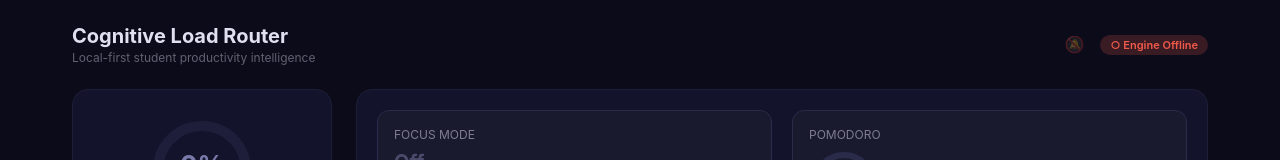
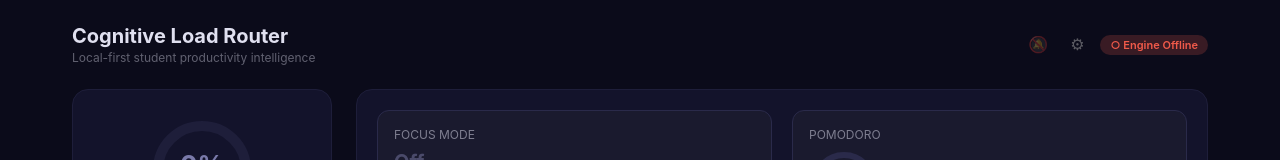
Before and after one commit to Space-Paragon1/Cognitive-Inference-Engine, a React (Vite) app in the folder frontend/: page / in a window 1280 px wide. Shown: the top 160 px of the page. Built offline with nearby package versions, Linux system fonts and the light colour scheme; no server answers.

Commit message:
feat: add SettingsPanel gear button to App header and wire settings drawer

```diff
--- a/frontend/src/App.tsx
+++ b/frontend/src/App.tsx
@@ -1,7 +1,8 @@
-import { useEffect, useRef } from "react";
+import { useEffect, useRef, useState } from "react";
 import { CognitiveTimeline } from "./components/CognitiveTimeline";
 import { ControlPanel } from "./components/ControlPanel";
 import { LoadGauge } from "./components/LoadGauge";
+import { SettingsPanel } from "./components/Settings";
 import { StatsCard } from "./components/StatsCard";
 import { TaskQueue } from "./components/TaskQueue";
 import { TimelineReplay } from "./components/TimelineReplay";
@@ -45,7 +46,7 @@ const styles = {
   } as React.CSSProperties,
   title: { fontSize: 20, fontWeight: 700 } as React.CSSProperties,
   subtitle: { fontSize: 12, opacity: 0.4, marginTop: 2 } as React.CSSProperties,
-  bellBase: {
+  iconBtnBase: {
     fontSize: 16,
     background: "none",
     border: "none",
@@ -82,10 +83,9 @@ export default function App() {
   const { state, connected } = useCognitiveState();
   const { entries, scores } = useTimeline(300);
   const { enabled, supported, permission, request, disable, notify } = useNotifications();
+  const [settingsOpen, setSettingsOpen] = useState(false);
 
-  // Track previous context to detect transitions
   const prevContextRef = useRef<string>("unknown");
-  // Track consecutive high-load ticks for spike detection
   const highLoadCountRef = useRef(0);
 
   // Context transition notifications
@@ -118,27 +118,33 @@ export default function App() {
     if (enabled) {
       disable();
     } else {
-      if (permission === "denied") return; // browser blocked — nothing we can do
+      if (permission === "denied") return;
       await request();
     }
+  };
+
+  // Computed styles for dynamic values
+  const bellStyle: React.CSSProperties = {
+    ...styles.iconBtnBase,
+    opacity: permission === "denied" ? 0.3 : enabled ? 1 : 0.45,
+    outline: enabled ? "1px solid #4a4af044" : "none",
+    color: enabled ? "#4a4af0" : "#aaa",
+  };
+  const gearStyle: React.CSSProperties = {
+    ...styles.iconBtnBase,
+    opacity: settingsOpen ? 1 : 0.5,
+    color: settingsOpen ? "#4a4af0" : "#aaa",
+    outline: settingsOpen ? "1px solid #4a4af044" : "none",
+  };
+  const badgeStyle: React.CSSProperties = {
+    ...styles.badge,
+    background: connected ? "#4af0a033" : "#f05a4a33",
+    color: connected ? "#4af0a0" : "#f05a4a",
   };
 
   const bellTitle = permission === "denied"
     ? "Notifications blocked by browser"
     : enabled ? "Notifications on — click to disable" : "Enable notifications";
-
-  const bellStyle: React.CSSProperties = {
-    ...styles.bellBase,
-    opacity: permission === "denied" ? 0.3 : enabled ? 1 : 0.45,
-    outline: enabled ? "1px solid #4a4af044" : "none",
-    color: enabled ? "#4a4af0" : "#aaa",
-  };
-
-  const badgeStyle: React.CSSProperties = {
-    ...styles.badge,
-    background: connected ? "#4af0a033" : "#f05a4a33",
-    color: connected ? "#4af0a0" : "#f05a4a",
-  };
 
   return (
     <div style={styles.root}>
@@ -152,13 +158,19 @@ export default function App() {
         </div>
 
         <div style={styles.headerRight}>
-          {/* Notification bell */}
           {supported && (
             <button type="button" onClick={handleBellClick} title={bellTitle} style={bellStyle}>
               {enabled ? "\uD83D\uDD14" : "\uD83D\uDD15"}
             </button>
           )}
-
+          <button
+            type="button"
+            title="Settings"
+            style={gearStyle}
+            onClick={() => setSettingsOpen((o) => !o)}
+          >
+            ⚙
+          </button>
           <span style={badgeStyle}>
             {connected ? "● Engine Connected" : "○ Engine Offline"}
           </span>
@@ -190,6 +202,9 @@ export default function App() {
           <TaskQueue />
         </div>
       </main>
+
+      {/* Settings drawer */}
+      {settingsOpen && <SettingsPanel onClose={() => setSettingsOpen(false)} />}
     </div>
   );
 }
```
